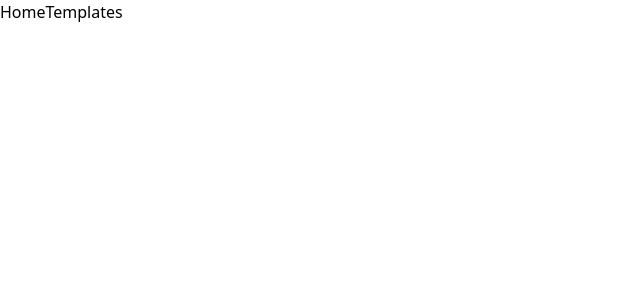
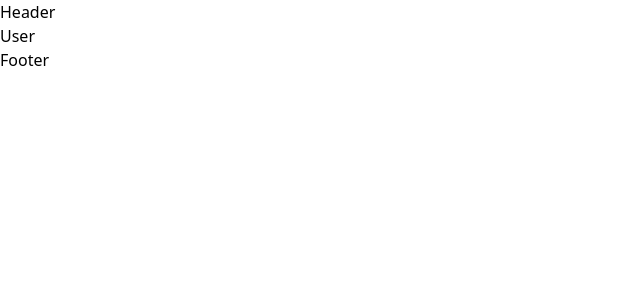
Before and after one commit to thailehoangbao/Air_bnb, a React (Create React App) app: page /user in a window 1280 px wide. Shown: the top 300 px of the page, without its empty margins (0-640 px from the left). Built offline with nearby package versions, Linux system fonts and the light colour scheme.

Commit message:
header footer hometempates

```diff
--- a/src/Pages/HomeTemplates/HomeTemplates.jsx
+++ b/src/Pages/HomeTemplates/HomeTemplates.jsx
@@ -1,7 +1,14 @@
 import React from 'react'
+import { Outlet } from 'react-router-dom'
+import Header from './_components/Header/Header'
+import Footer from './_components/Footer/Footer'
 
 export default function HomeTemplates() {
     return (
-        <div>HomeTemplates</div>
+        <div>
+            <Header />
+            <Outlet />
+            <Footer />
+        </div>
     )
 }
--- /dev/null
+++ b/src/Pages/HomeTemplates/_components/Footer/Footer.jsx
@@ -0,0 +1,7 @@
+import React from 'react'
+
+export default function Footer() {
+  return (
+    <div>Footer</div>
+  )
+}
--- /dev/null
+++ b/src/Pages/HomeTemplates/_components/Header/Header.jsx
@@ -0,0 +1,7 @@
+import React from 'react'
+
+export default function Header() {
+  return (
+    <div>Header</div>
+  )
+}
```
